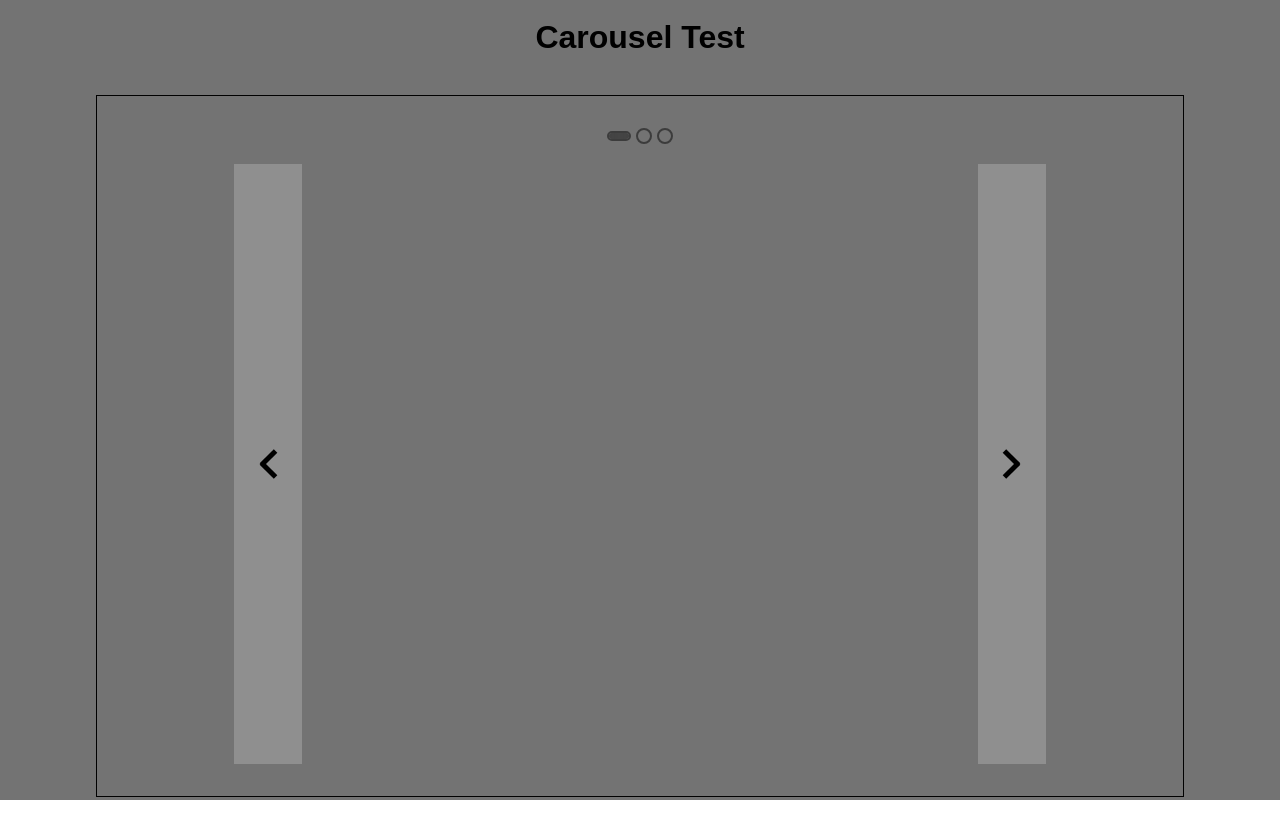
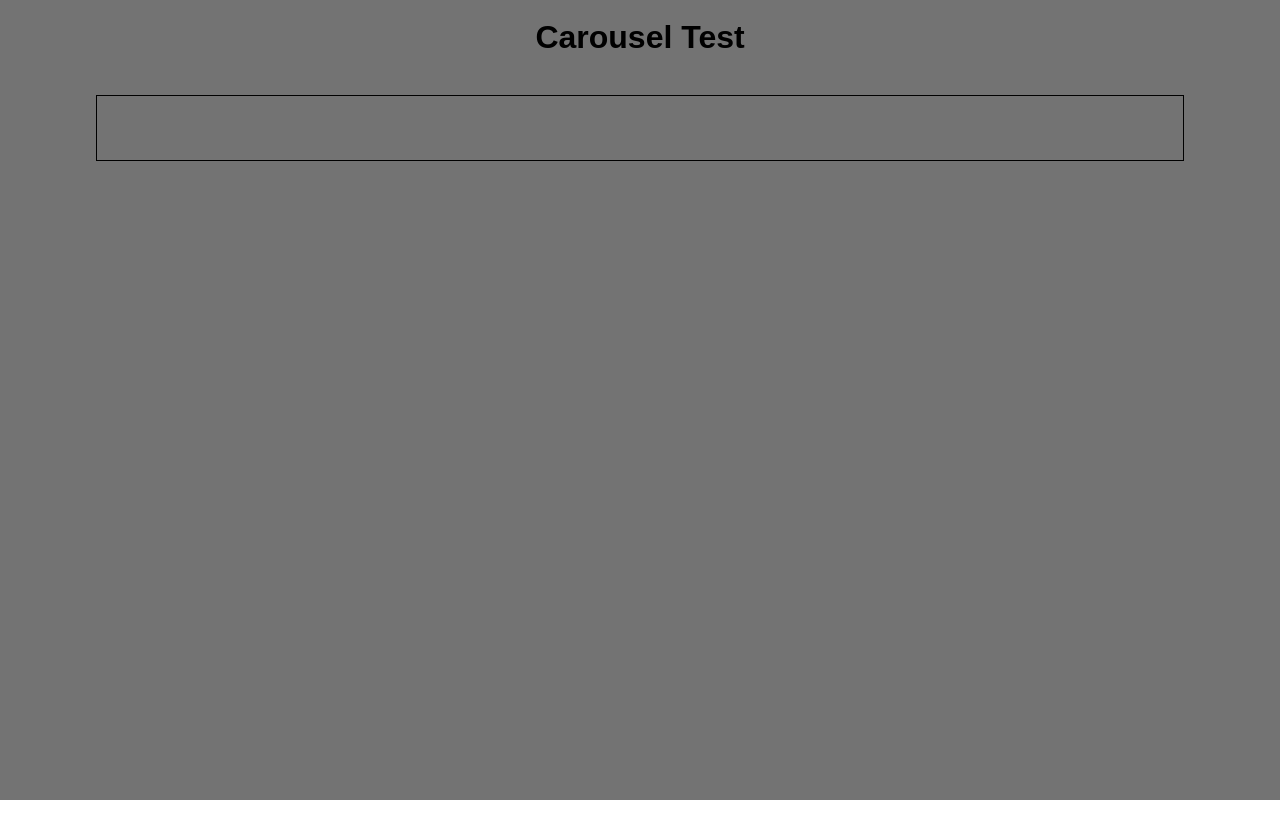
Before and after one commit to Mastrojanni/react-test-carousel, a React (Create React App) app: page / in a window 1280 px wide. Built offline with nearby package versions, Linux system fonts and the light colour scheme.

Commit message:
Start styled components conversion

```diff
--- a/package.json
+++ b/package.json
@@ -9,6 +9,7 @@
     "react": "^17.0.2",
     "react-dom": "^17.0.2",
     "react-scripts": "4.0.3",
+    "styled-components": "^5.3.3",
     "web-vitals": "^1.1.2"
   },
   "scripts": {
@@ -34,8 +35,5 @@
       "last 1 firefox version",
       "last 1 safari version"
     ]
-  },
-  "devDependencies": {
-    "node-sass": "^6.0.1"
   }
 }
--- a/src/App.jsx
+++ b/src/App.component.jsx
@@ -1,9 +1,15 @@
 // components
-import Carousel from './components/Carousel/Carousel'
 
-// style
-import './App.scss';
-import './main.scss';
+// style (styled components)
+import { GlobalStyle } from './style/Global.style';
+import {
+    AppContainer,
+    AppHeader,
+    AppMain,
+    AppFooter,
+    AppTitle,
+    AppSection
+} from './App.style';
 
 
 const CAROUSEL_PANEL_CONTENT = [
@@ -23,23 +29,22 @@ const CAROUSEL_PANEL_CONTENT = [
 
 
 const App = () => {
+    return (
+        <>
+            <GlobalStyle />
 
-    return (
-        <div className="app__container">
+            <AppContainer>
+                <AppHeader>
+                    <AppTitle>Carousel Test</AppTitle>
+                </AppHeader>
 
-            <header className='app__header'>
-                <h1 className='app__title'>Carousel Test</h1>
-            </header>
+                <AppMain>
+                    <AppSection></AppSection>
+                </AppMain>
 
-            <main className='app__main'>
-                <section>
-                    <Carousel panelsContent={CAROUSEL_PANEL_CONTENT} />
-                </section>
-            </main>
-
-            <footer></footer>
-
-        </div>
+                <AppFooter></AppFooter>
+            </AppContainer>
+        </>
     );
 }
 
--- a/src/App.scss
+++ /dev/null
@@ -1,88 +0,0 @@
-.app__container {
-
-    min-width: 320px;
-    max-width: 1920px;
-
-    height: 100vh;
-
-    background: rgb(115, 115, 115);
-
-    display: none;
-
-    .app__header {
-
-        max-height: 40%;
-
-        padding: 20px;
-
-        display: flex;
-        align-items: center;
-        justify-content: center;
-
-        .app__title {
-
-            margin: 0;
-        }
-    }
-
-    .app__main {
-
-        width: 100%;
-
-        display: flex;
-        align-items: center;
-        justify-content: center;
-    }
-
-    .app__footer {
-
-        max-height: 40%;
-    }
-
-    section {
-
-        width: 100%;
-        max-width: 85%;
-
-        margin: 20px auto 0;
-
-        padding: 20px;
-
-        border: 1px solid #000;
-    }
-}
-
-@media screen and (min-width: 320px) {
-
-    .app__container {
-
-        display: block;
-
-    }
-}
-
-@media screen and (min-width: 768px) {
-
-    .app__container {
-
-        .app__header {
-
-            padding: 1.5%;
-        }
-
-        section {
-
-            margin: 1.5% auto;
-
-            padding: 2.5% 1.5%;
-        }
-    }
-}
-
-@media screen and (min-width: 1920px) {
-
-    .app__container {
-
-        margin: 0 auto;
-    }
-}
--- /dev/null
+++ b/src/App.style.js
@@ -0,0 +1,75 @@
+import styled from 'styled-components/macro';
+
+
+export const AppContainer = styled.div`
+
+    font-size: 16px;
+
+    min-width: 320px;
+    max-width: 1920px;
+
+    min-height: 100vh;
+
+    background: rgb(115, 115, 115);
+
+    display: none;
+
+    @media screen and (min-width:320px) {
+
+        display: block;
+    }
+
+    @media screen and (min-width: 1920px) {
+
+        margin: 0 auto;
+    }
+`;
+
+export const AppHeader = styled.header`
+
+    max-height: 40%;
+
+    padding: 20px;
+
+    text-align: center;
+
+    @media screen and (min-width: 768px) {
+
+        padding: 1.5%;
+    }
+`;
+
+export const AppMain = styled.main`
+
+    width: 100%;
+
+    display: flex;
+    align-items: center;
+    justify-content: center;
+`;
+
+export const AppFooter = styled(AppHeader)``;
+
+export const AppTitle = styled.h1`
+
+    margin: 0;
+`;
+
+export const AppSection = styled.section`
+
+    width: 100%;
+    max-width: 85%;
+
+    margin: 20px auto 0;
+
+    padding: 20px;
+
+    border: 1px solid #000;
+
+    @media screen and (min-width: 768px) {
+
+        margin: 1.5% auto;
+
+        padding: 2.5% 1.5%;
+    }
+`;
--- a/src/index.css
+++ b/src/index.css
@@ -1,17 +1,4 @@
-/* Global page initial style */
-
-*, *::before, *::after {
-
-    box-sizing: border-box;
-}
-
 html, body {
-
-    min-width: 100%;
-    min-height: 100%;
-
-    margin: 0;
-    padding: 0;
 
     background: #FFF;
     color: #000;
--- a/src/index.js
+++ b/src/index.js
@@ -3,7 +3,7 @@ import ReactDOM from 'react-dom';
 
 import './index.css';
 
-import App from './App';
+import App from './App.component';
 import reportWebVitals from './reportWebVitals';
 
 
--- a/src/main.scss
+++ /dev/null
@@ -1,7 +0,0 @@
-@import './theme.scss';
-
-
-body {
-
-    background: rgb(128, 128, 128);
-}
--- /dev/null
+++ b/src/style/Global.style.js
@@ -0,0 +1,32 @@
+import { createGlobalStyle } from 'styled-components/macro';
+
+
+export const GlobalStyle = createGlobalStyle`
+
+    *, *::before, *::after {
+
+        box-sizing: border-box;
+    }
+
+    html, body {
+
+        min-width: 100%;
+        min-height: 100%;
+
+        margin: 0;
+        padding: 0;
+
+        background: #FFF;
+        color: #000;
+
+        font-size: 16px;
+        text-align: left;
+    }
+
+    body {
+
+        font-family: sans-serif;
+
+        background: rgb(128, 128, 128);
+    }
+`;
```
Also changed, not shown: src/theme.scss (deleted), 1 other file (tests, documents, lock files or other folders).
